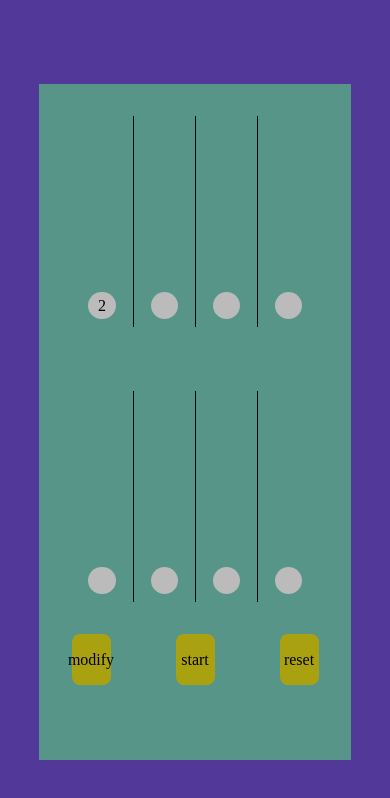
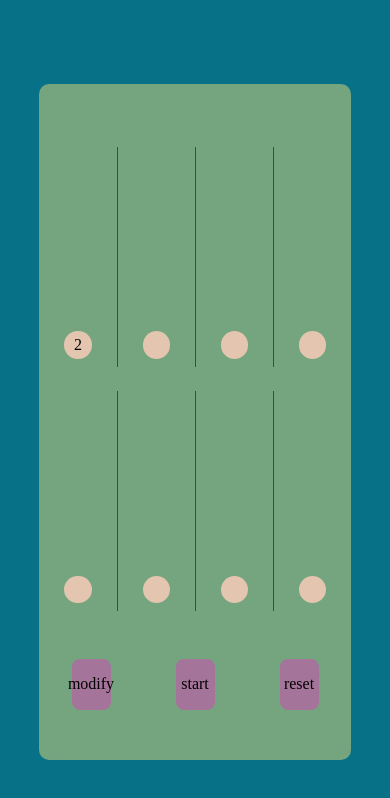
Before and after one commit to pepe05422/radixSort, a plain HTML site: page index.html in a window 390 px wide. Drawn offline with Linux system fonts and the light colour scheme.

Commit message:
V2 del diseño de la interfaz con acabados mas redondeados, y mejor manejo del responsive también mejor comentado el CSS y listo para empezar a escribir JavaScript

```diff
--- a/index.html
+++ b/index.html
@@ -4,7 +4,7 @@
     <meta charset="UTF-8" />
     <meta http-equiv="X-UA-Compatible" content="IE=edge" />
     <meta name="viewport" content="width=device-width, initial-scale=1.0" />
-    <link rel="stylesheet" href="style.css">
+    <link rel="stylesheet" href="style.css" />
     <title>RadixSort</title>
   </head>
   <body>
@@ -46,7 +46,6 @@
               <div id="circle"></div>
             </div>
           </div>
-
         </div>
 
         <div class="buttons">
@@ -54,9 +53,8 @@
           <a class="btn start">start</a>
           <a class="btn reset">reset</a>
         </div>
-
       </div>
     </div>
-  <script src="main.js"></script>
+    <script src="main.js"></script>
   </body>
 </html>
--- a/style.css
+++ b/style.css
@@ -10,7 +10,7 @@
 .body {
   width: 100vw;
   height: 100vh;
-    background-color: #523999;
+  background-color: #077187;
   display: flex;
   align-items: center;
   justify-content: center;
@@ -18,24 +18,32 @@
 
 /* el contenedor principal centrado en la pantalla */
 .main {
-    background-color: #589589;
+  background-color: #74a57f;
   height: 80vh;
   width: 80vw;
+  border-radius: 10px;
+  display: flex;
+  flex-direction: column;
+  justify-content: space-around;
+  padding: 2em 0;
 }
 
 /* Contenedor de las lineas donde sucedera la animacion */
 .animator {
   display: flex;
   flex-direction: column;
+  height: 80%;
+  justify-content: space-around;
 }
 
+/* ## Recordar que puedes usar variables de CSS para modificar las columnas del grid template ## */
 .row {
   grid-template-columns: repeat(4, 1fr);
-    height: 25vh;
+  height: 45%;
   width: 1fr;
-    margin: 2em;
   display: grid;
 }
+
 .row .circlebox:first-child {
   border: 0;
 }
@@ -43,9 +51,10 @@
 .CircleBox {
   display: unset;
 }
+
 .circlebox {
   padding: 8px 4px;
-    border-left: 1px solid #000;
+  border-left: 1px solid #594231;
   display: grid;
   /* revisar como se comporta con 2 circulos en el box */
   align-items: flex-end;
@@ -55,7 +64,9 @@
 #circle {
   height: 7vw;
   width: 7vw;
-    background-color: #bbbbbb;
+  max-width: 60px;
+  max-height: 60px;
+  background-color: #e4c5af;
   border-radius: 50%;
   display: flex;
   align-items: center;
@@ -65,22 +76,25 @@
 /* Contenedor de los botones */
 .buttons {
   width: 100%;
-    display: flex;
+  display: inline-flex;
+  flex-wrap: wrap;
   justify-content: space-around;
 }
 
 .btn {
   width: 10vw;
   height: 6vh;
-    background-color: #aaa111;
+  background-color: #a5749a;
   display: flex;
   justify-content: center;
   align-items: center;
   border-radius: 8px;
   cursor: pointer;
-
 }
 
 .btn:hover {
-    background-color: #ddd222;
+  margin-top: 0.5vh;
+  background-color: #694a61;
+  width: 9vw;
+  height: 5vh;
 }
```
Lines whose indentation alone changed are shown as unchanged.
